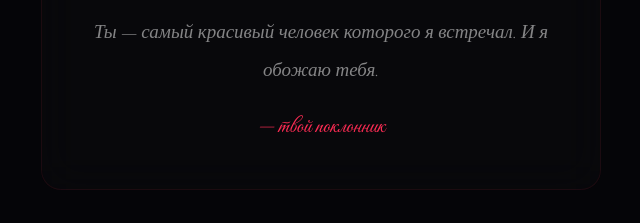
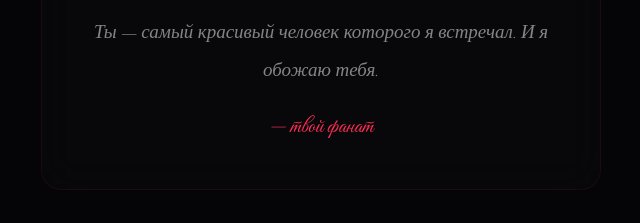
Before and after one commit to migodi2/sonya, a plain HTML site: page sonya.html in a window 1280 px wide. Shown: the part 1437-1660 px from the top of the page, 319-959 px from the left. Drawn offline with nearby package versions, Linux system fonts and the light colour scheme.

Commit message:
Add files via upload

```diff
--- a/sonya.html
+++ b/sonya.html
@@ -127,7 +127,7 @@ body::before{content:'';position:fixed;inset:0;z-index:1;pointer-events:none;
     <p style="margin-top:16px">Я ловлю себя на том, что думаю о тебе постоянно. Твоя улыбка, твой смех, даже то как ты молчишь — всё это заставляет моё сердце биться быстрее.</p>
     <p style="margin-top:16px">Я не знаю что будет дальше. Но я знаю одно — мне безумно повезло что ты есть в моей жизни. И я хочу чтобы ты это знала.</p>
     <p style="margin-top:16px">Ты — самый красивый человек которого я встречал. И я обожаю тебя.</p>
-    <div class="sig">— твой поклонник</div>
+    <div class="sig">— твой фанат</div>
   </div>
 </section>
 
```
